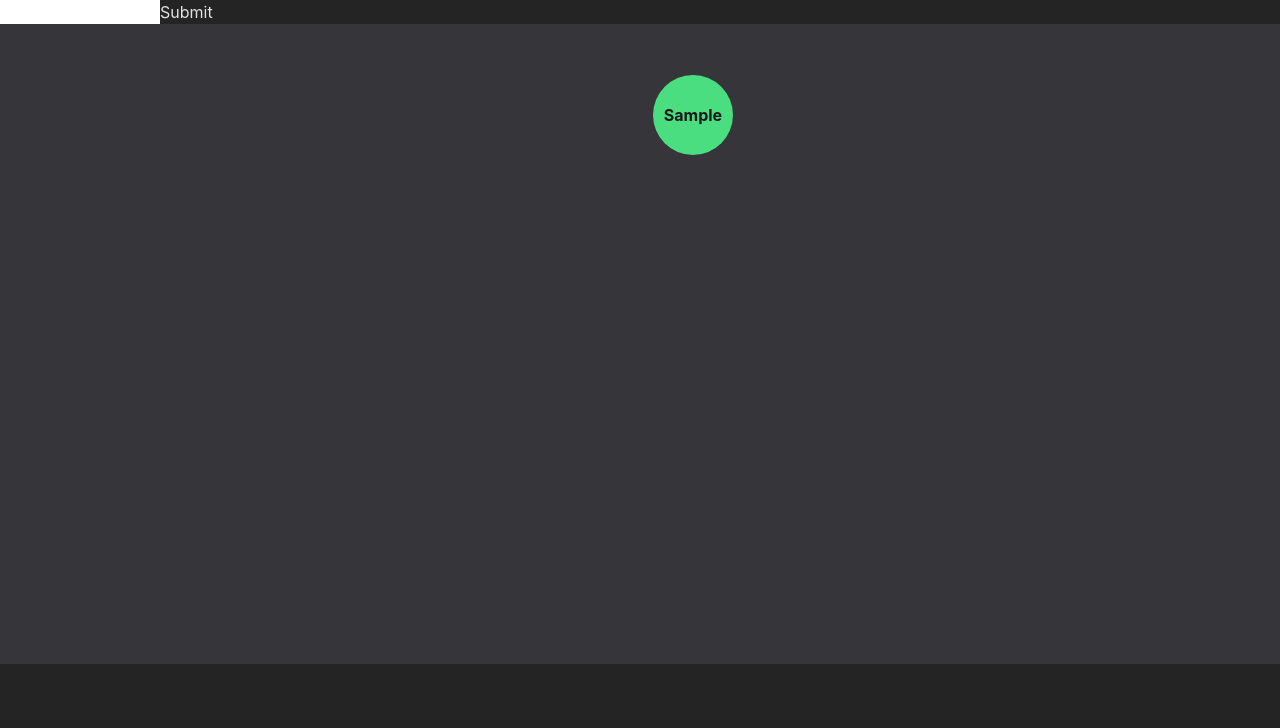
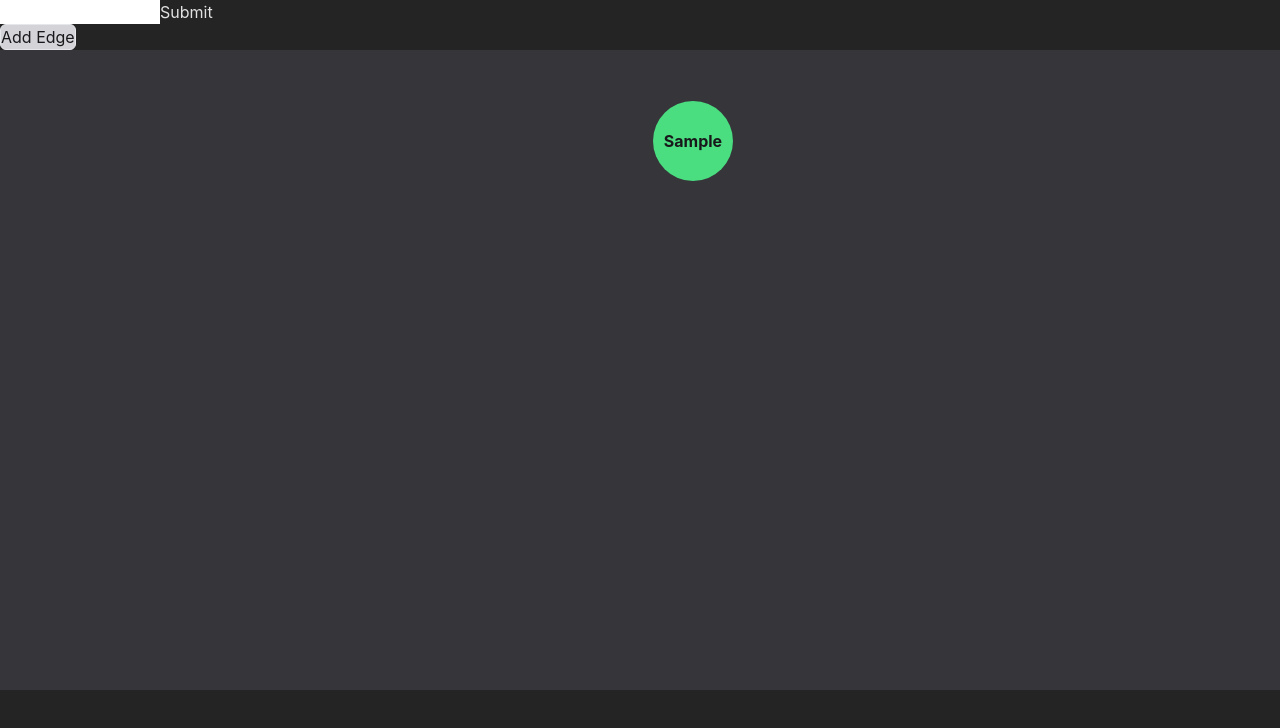
Before and after one commit to Dawaad/data-structure-visualiser, a React (Vite) app in the folder data-structure-visualiser/: page / in a window 1280 px wide. Both pictures are taken after typing "Sample" into the empty fields and a click on the button "Submit". Shown: the top 728 px of the page. Built offline with nearby package versions, Linux system fonts and the light colour scheme.

Commit message:
Created Vertice and Edge components within the graph

```diff
--- a/data-structure-visualiser/src/Components/Graph.tsx
+++ b/data-structure-visualiser/src/Components/Graph.tsx
@@ -4,31 +4,80 @@ import { Vertex } from "../Data-Structures/VertexClass";
 import VertexVisualisation from "./Vertex";
 function GraphVisualisation() {
   const [graph, setGraph] = useState(new Graph());
-
-
-
+  const [vertices, setVertices] = useState<Map<string, { x: number, y: number }>>(new Map());
+  const [addEdgeMode, setAddEdgeMode] = useState<boolean>(false);
+  const [firstSelectedVertex, setFirstSelectedVertex] = useState<
+    Vertex<string> | undefined
+  >(undefined);
+  const [secondSelectedVertex, setSecondSelectedVertex] = useState<
+    Vertex<string> | undefined
+  >(undefined);
   const [vertexInput, setVertexInput] = useState<string>("");
 
-  const handleVertexAdd = (event: React.FormEvent<HTMLFormElement>) => {
-    event.preventDefault()
-    const vertex = new Vertex(vertexInput,(Math.floor(Math.random()*1000)),Math.floor(Math.random()*100))
-    console.log(vertex)
-    graph.addVertex(vertex)
-
-    setVertexInput('')
+  const refreshSelected = () => {
+    setFirstSelectedVertex(undefined);
+    setSecondSelectedVertex(undefined);
   };
 
+  const handleVertexAdd = (event: React.FormEvent<HTMLFormElement>) => {
+    event.preventDefault();
+    const vertex = new Vertex(
+      vertexInput,
+      Math.floor(Math.random() * 1000),
+      Math.floor(Math.random() * 100)
+    );
+    console.log(vertex);
+    graph.addVertex(vertex);
+    setVertices((vertices) => {
+      const newVertices = new Map(vertices)
+      newVertices.set(vertexInput, {x:vertex.x, y:vertex.y})
+      return newVertices
+    })
+    setVertexInput("");
+  };
 
-  function handleVertexMove(vertex:Vertex<string>, x: number, y: number) {
-    vertex.changeX(x)
-    vertex.changeY(y)
-
+  function handleVertexMove(vertex: Vertex<string>, x: number, y: number) {
+    setVertices((vertices) => {
+      const newVertices = new Map(vertices);
+      newVertices.set(vertex.value, { x, y });
+      return newVertices;
+    });
   }
 
+  const handleSelectEdgeEvent = (event: React.MouseEvent<HTMLDivElement>) => {
+    const clickedDiv = event.target as HTMLDivElement;
+    const clickedDivId = clickedDiv.id;
+    console.log(clickedDivId);
+    if (
+      [...graph.adjacencyList.keys()]
+        .map((vertex) => {
+          return vertex.value;
+        })
+        .includes(clickedDivId)
+    ) {
+      setFirstSelectedVertex(graph.getVertexById(clickedDivId));
+    }
+    if (firstSelectedVertex) {
+      if (
+        [...graph.adjacencyList.keys()]
+          .map((vertex) => {
+            return vertex.value;
+          })
+          .includes(clickedDivId)
+      ) {
+        graph.addEdge(
+          firstSelectedVertex,
+          graph.getVertexById(clickedDivId) as Vertex<string>
+        );
+        refreshSelected();
+        setAddEdgeMode(false);
+      }
+    }
+  };
+
   useEffect(() => {
-    console.log(graph.getVertices())
-  })
-
+    console.log(graph.getEdges());
+  });
 
   return (
     <div className="w-full h-full">
@@ -43,13 +92,61 @@ function GraphVisualisation() {
           />
           <button type="submit">Submit</button>
         </form>
+        {addEdgeMode ? (
+          <button
+            className="rounded-md border bg-zinc-200 text-zinc-900"
+            onClick={() => {
+              setAddEdgeMode(false);
+            }}
+          >
+            Cancel
+          </button>
+        ) : (
+          <button
+            className="rounded-md border bg-zinc-300 text-zinc-900"
+            onClick={() => {
+              refreshSelected();
+              setAddEdgeMode(true);
+            }}
+          >
+            Add Edge
+          </button>
+        )}
       </div>
-      <div className="w-full h-[40rem] bg-zinc-600 bg-opacity-40 relative">
-        {
-          [...graph.adjacencyList.keys()].map((vertex) => {
-            return  <VertexVisualisation vertex={vertex} key={vertex.value} onMove={handleVertexMove}/>
-          })
-        }
+      <div
+        className="w-full h-[40rem] bg-zinc-600 bg-opacity-40 relative"
+        onClick={addEdgeMode ? handleSelectEdgeEvent : undefined}
+        id="graph-container"
+      >
+        {[...graph.adjacencyList.keys()].map((vertex) => {
+          return (
+            <VertexVisualisation
+              vertex={vertex}
+              key={vertex.value}
+              onMove={handleVertexMove}
+            />
+          );
+        })}
+        <svg
+          viewBox={`0 0 ${
+            document.getElementById("graph-container")?.offsetWidth
+          } ${document.getElementById("graph-container")?.offsetHeight}`}
+        >
+          {graph.getEdges().map((vertArr: [Vertex<string>, Vertex<string>]) => {
+            const vert1 = vertArr[0];
+            const vert2 = vertArr[1];
+            return (
+              <line
+                x1={(vertices.get(vert1.value)?.x as number) + (document.getElementById(vert1.value)?.offsetWidth as number)/2}
+                y1={(vertices.get(vert1.value)?.y as number) +(document.getElementById(vert1.value)?.offsetHeight as number)/2}
+                x2={(vertices.get(vert2.value)?.x as number) + (document.getElementById(vert1.value)?.offsetWidth as number)/2}
+                y2={(vertices.get(vert2.value)?.y as number) + (document.getElementById(vert1.value)?.offsetHeight as number)/2}
+                strokeWidth = "10"
+                stroke="white"
+              />
+            );
+          })}
+        </svg>
       </div>
     </div>
   );
--- a/data-structure-visualiser/src/Components/Vertex.tsx
+++ b/data-structure-visualiser/src/Components/Vertex.tsx
@@ -1,4 +1,4 @@
-import React from "react";
+import React, { useEffect } from "react";
 import { Vertex } from "../Data-Structures/VertexClass";
 import { useState, useRef } from "react";
 interface VertexProps<T> {
@@ -50,6 +50,8 @@ function VertexVisualisation<T>({ vertex, onMove }: VertexProps<T>) {
     setDragOffset({ x: 0, y: 0 });
   }
 
+
+
   return (
     <div
       draggable
@@ -58,6 +60,7 @@ function VertexVisualisation<T>({ vertex, onMove }: VertexProps<T>) {
       onDragOver={handleDragOver}
       onDrop={handleDrop}
       className={`w-20 h-20 rounded-full bg-green-400 absolute  flex justify-center items-center text-zinc-900 font-bold cursor-move`}
+      id = {vertex.value}
       style={{
         left: `${position.x}px`,
         top: `${position.y}px`,
--- a/data-structure-visualiser/src/Data-Structures/GraphClass.ts
+++ b/data-structure-visualiser/src/Data-Structures/GraphClass.ts
@@ -27,6 +27,15 @@ export class Graph<T> {
     })
   }
 
+  getVertexById(id:string):Vertex<string> | undefined {
+    for (const vertex of this.getVertices()){
+      if(vertex.value == id){
+        return vertex
+      }
+    }
+    return
+  }
+
   removeVertex(vertex: Vertex<T>) {
     this.adjacencyList.delete(vertex);
 
@@ -41,6 +50,14 @@ export class Graph<T> {
   }
 
   addEdge(vertex1: Vertex<T>, vertex2: Vertex<T>) {
+    if(vertex1 === vertex2){
+      if(this.adjacencyList.get(vertex1)?.includes(vertex1)){
+        return
+      }
+
+      this.adjacencyList.get(vertex1)?.push(vertex1)
+      return
+    }
     this.adjacencyList.get(vertex1)?.push(vertex2);
     this.adjacencyList.get(vertex2)?.push(vertex1);
   }
```
